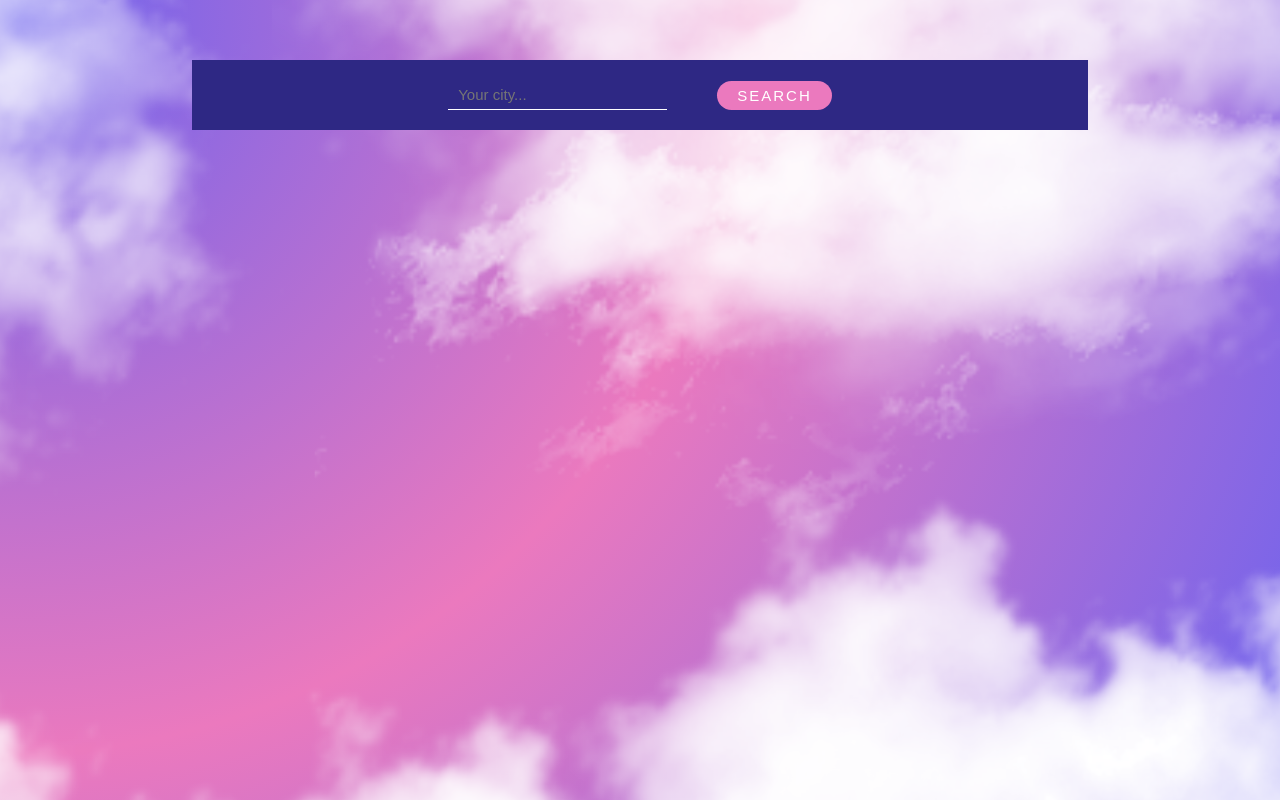
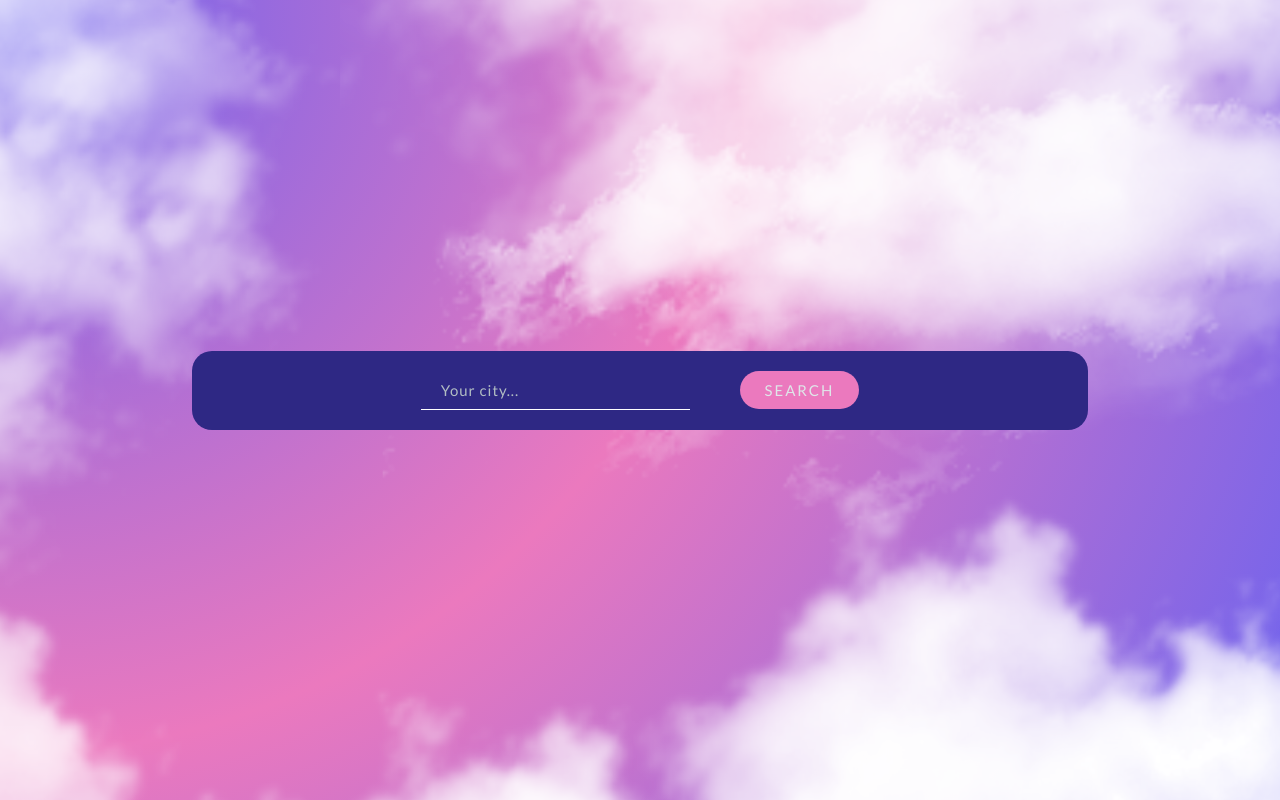
Before and after one commit to de-alano/your-weather, a React (Create React App) app: page / in a window 1280 px wide. Built offline with nearby package versions, Linux system fonts and the light colour scheme.

Commit message:
Update weather-form styles

```diff
--- a/src/components/App.js
+++ b/src/components/App.js
@@ -52,6 +52,7 @@ class App extends Component {
       })
 
     e.preventDefault();
+    e.target.elements.city.value = '';
   }
 
 
--- a/src/components/App.scss
+++ b/src/components/App.scss
@@ -1,4 +1,4 @@
 .App {
-   width: 100%;
-   height: 100%;
+   width: 70vw;
+   max-width: 100rem;
 }
--- a/src/components/Form/Form.scss
+++ b/src/components/Form/Form.scss
@@ -1,35 +1,71 @@
+@import './../../variables.scss';
+
 .weather-form {
-    background-color: #2E2884;
-    padding: 2rem;
-    display: flex;
-    justify-content: center;
-    align-items: center;
+    background-color: $color-tertiary;
+    padding: 2rem 0;
+    @include flex(center, center, row);
+    box-sizing: border-box;
+    margin-bottom: 2rem;
+    border-radius: 2rem;
 }
 
 .weather-form__input {
+    display: block;
+    width: 30%;
     margin-right: 5rem;
-    padding: .6rem 1rem;
+    padding: 1rem 2rem;
     background-color: transparent;
     border: none;
     border-bottom: 1px solid #fff;
-    color: #fff;
-    outline: none;
-    font-family: 'Raleway', sans-serif;
+    color: $color-white;
+    font-family: $font-family;
     font-size: 1.5rem;
+    letter-spacing: 1px;
+    transition: $transition;
+
+    &::-webkit-input-placeholder {
+        color: $color-grey-light-2;
+    }
+
+    &:-webkit-autofill,
+    &:-webkit-autofill:hover,
+    &:-webkit-autofill:focus,
+    &:-webkit-autofill:active {
+        -webkit-text-fill-color: $color-white;
+        box-shadow: 0 0 0px 1000px $color-tertiary inset;
+        transition: background-color 5000s ease-in-out 0s;
+    }
+
 }
 
 .weather-form__input:focus {
     border-bottom: 1px solid #EB79BE;
+    outline: none;
 }
 
 .weather-form__button {
-    padding: .6rem 2rem;
+    box-sizing: border-box;
+    padding: 1rem 2.5rem;
     border-radius: 2rem;
     border: none;
-    background-color: #EB79BE;
-    color: #fff;
+    background-color: $color-primary;
+    color: $color-grey-light-1;
     text-transform: uppercase;
-    font-family: 'Raleway', sans-serif;
+    font-family: $font-family;
     font-size: 1.5rem;
     letter-spacing: 2px;
+    outline: none;
+    cursor: pointer;
+    transition: $transition;
+
+    &:hover {
+        color: $color-white;
+        box-shadow: 0 .5rem 1rem rgba($color-white, .15);
+        transform: translateY(-2px);
+    }
+
+    &:active {
+        box-shadow: 0 .2rem .5rem rgba($color-white, .15);
+        transform: translateY(0);
+    }
 }
--- a/src/components/Weather/Weather.scss
+++ b/src/components/Weather/Weather.scss
@@ -3,4 +3,6 @@
 .weather {
     background-color: $color-white;
     box-sizing: border-box;
+    border-radius: 2rem;
+    overflow: hidden;
 }
--- a/src/components/Weather/WeeklyWeather/WeeklyWeather.scss
+++ b/src/components/Weather/WeeklyWeather/WeeklyWeather.scss
@@ -1,3 +1,5 @@
+@import './../../../variables.scss';
+
 .weekly-weather {
     display: grid;
     grid-template-columns: repeat(7, 1fr);
@@ -7,4 +9,5 @@
     align-content: center;
     text-align: center;
     padding: 2rem;
+    border-top: 1rem solid $color-tertiary;
 }
--- a/src/index.scss
+++ b/src/index.scss
@@ -5,6 +5,7 @@
 *::after {
   margin: 0;
   padding: 0;
+  box-sizing: border-box;
 }
 
 html {
@@ -21,16 +22,17 @@ body {
   font-family: $font-family;
   @include flex(center, center, row);
   position: relative;
-  animation: animatedClouds 150s linear infinite;
+  animation: animatedClouds 120s linear infinite;
 }
 
 #root {
-  width: 70%;
-  max-width: 100rem;
-  height: 85vh;
+  height: auto;
 }
 
 @keyframes animatedClouds {
+  0% {
+    background-position: left 0 top 0, left 0 top 0;
+  }
   100% {
     background-position: left 544rem top 0, left 0 top 0;
   }
--- a/src/variables.scss
+++ b/src/variables.scss
@@ -15,6 +15,9 @@ $color-grey-dark-2: #2d3436;
 $color-white: #fff;
 $color-black: #000;
 
+// TRANSITION
+$transition: all .3s;
+
 
 // FONTS
 @import url('https://fonts.googleapis.com/css?family=Lato:200,300,400');
```
